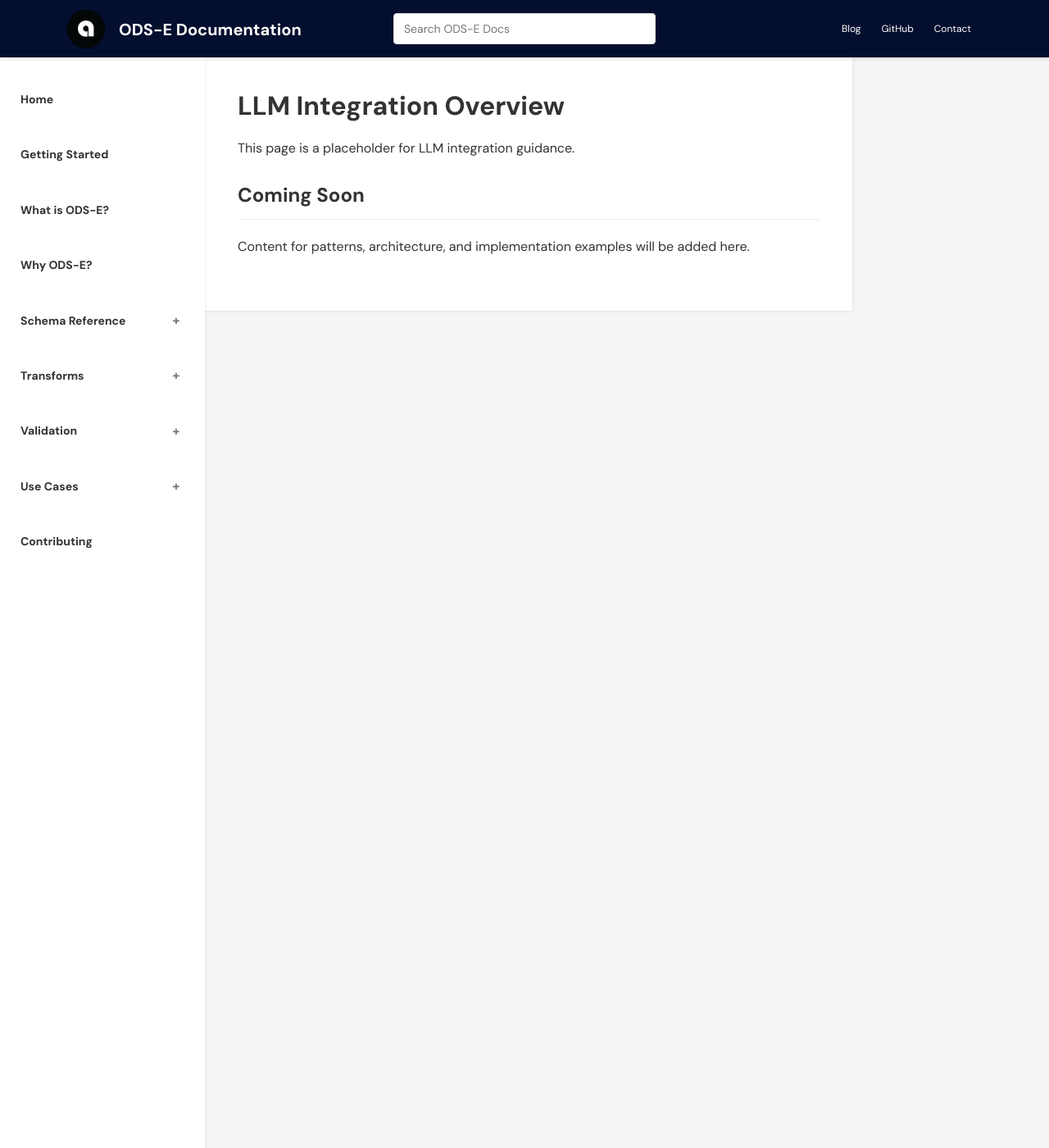
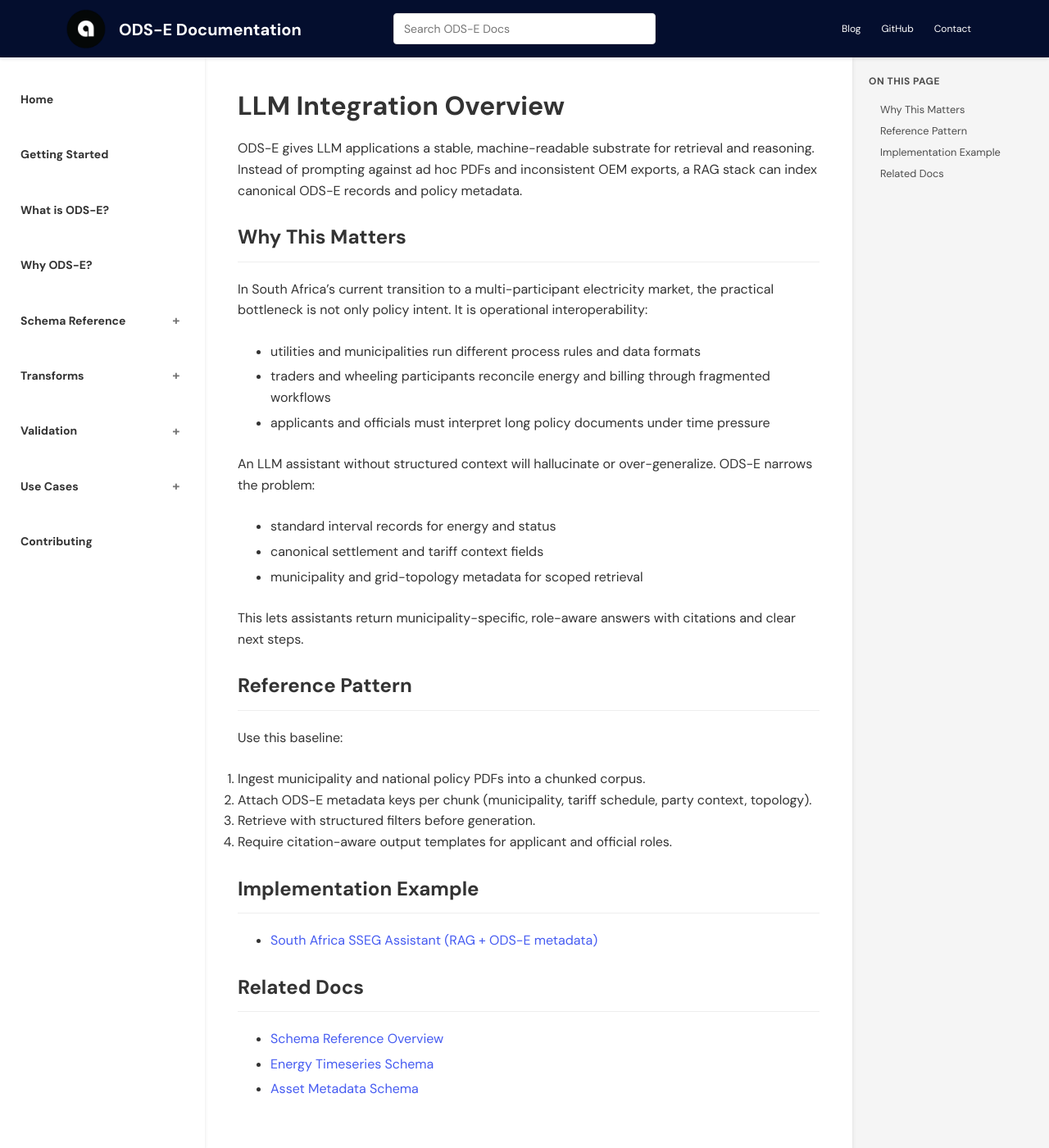
Before and after one commit to AsobaCloud/odse-docs, a Jekyll site: the page built from docs/llm-integration/overview.md, in a window 1280 px wide and 1400 px high. Shown: the whole window at 82% size. Built offline with Jekyll 4.4.1, drawn with Linux system fonts in a browser that asks for light colours.

Commit message:
Add South Africa LLM integration documentation

```diff
--- a/_layouts/default.html
+++ b/_layouts/default.html
@@ -133,6 +133,7 @@ layout: default
               </div>
               <ul class="sub-sub-menu">
                 <li><a href="{{ site.baseurl }}/docs/llm-integration/overview">Overview</a></li>
+                <li><a href="{{ site.baseurl }}/docs/llm-integration/south-africa-sseg-rag-example">South Africa SSEG Example</a></li>
               </ul>
             </li>
           </ul>
--- a/docs/llm-integration/overview.md
+++ b/docs/llm-integration/overview.md
@@ -5,8 +5,39 @@ layout: default
 
 # LLM Integration Overview
 
-This page is a placeholder for LLM integration guidance.
+ODS-E gives LLM applications a stable, machine-readable substrate for retrieval and reasoning. Instead of prompting against ad hoc PDFs and inconsistent OEM exports, a RAG stack can index canonical ODS-E records and policy metadata.
 
-## Coming Soon
+## Why This Matters
 
-Content for patterns, architecture, and implementation examples will be added here.
+In South Africa's current transition to a multi-participant electricity market, the practical bottleneck is not only policy intent. It is operational interoperability:
+
+- utilities and municipalities run different process rules and data formats
+- traders and wheeling participants reconcile energy and billing through fragmented workflows
+- applicants and officials must interpret long policy documents under time pressure
+
+An LLM assistant without structured context will hallucinate or over-generalize. ODS-E narrows the problem:
+
+- standard interval records for energy and status
+- canonical settlement and tariff context fields
+- municipality and grid-topology metadata for scoped retrieval
+
+This lets assistants return municipality-specific, role-aware answers with citations and clear next steps.
+
+## Reference Pattern
+
+Use this baseline:
+
+1. Ingest municipality and national policy PDFs into a chunked corpus.
+2. Attach ODS-E metadata keys per chunk (municipality, tariff schedule, party context, topology).
+3. Retrieve with structured filters before generation.
+4. Require citation-aware output templates for applicant and official roles.
+
+## Implementation Example
+
+- [South Africa SSEG Assistant (RAG + ODS-E metadata)](/docs/llm-integration/south-africa-sseg-rag-example)
+
+## Related Docs
+
+- [Schema Reference Overview](/docs/schemas/overview)
+- [Energy Timeseries Schema](/docs/schemas/energy-timeseries)
+- [Asset Metadata Schema](/docs/schemas/asset-metadata)
```
Also changed, not shown: docs/llm-integration/south-africa-sseg-rag-example.md (added, +79 -0 lines).
